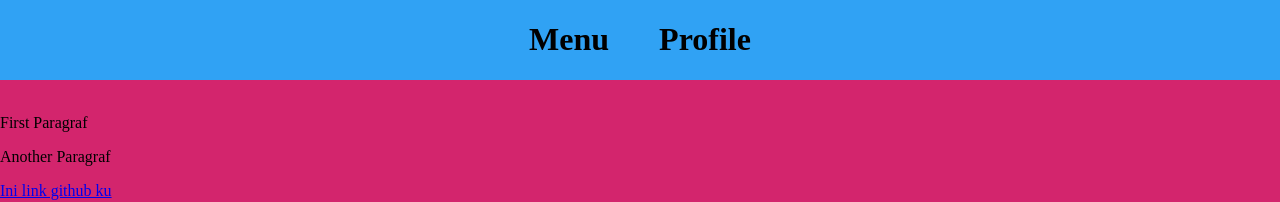
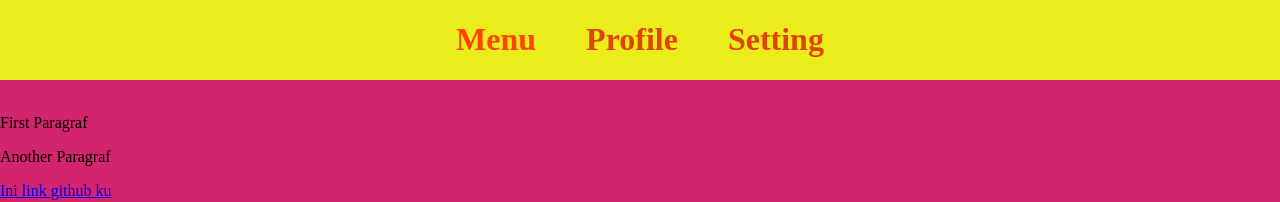
Before and after one commit to HDNN959/The-Web, a plain HTML site: page index.html in a window 1280 px wide. Shown: the top 202 px of the page. Drawn offline with Linux system fonts and the light colour scheme.

Commit message:
bikin biar antar h1 berjarak dan rubah warna fotnya

```diff
--- a/index.html
+++ b/index.html
@@ -10,6 +10,7 @@
     <div class="Navbar">
         <h1 class="Menu">Menu</h1>
         <h1 class="Profile">Profile</h1>
+        <h1 class="Setting">Setting</h1>
     </div>
     <br>
     <p>First Paragraf</p>
@@ -28,8 +29,17 @@
         justify-content: center;
         align-items: center;
         gap: 50px;
-        background: #30a2f4;
+        background: #eaed1b;
         text-align: center;
+    }
+    .Navbar .Menu{
+        color: rgb(255, 68, 0);
+    }
+    .Navbar .Profile{
+        color: rgb(225, 68, 0);
+    }
+    .Navbar .Setting{
+        color: rgb(225, 68, 0);
     }
 </style>
 </html>
```
